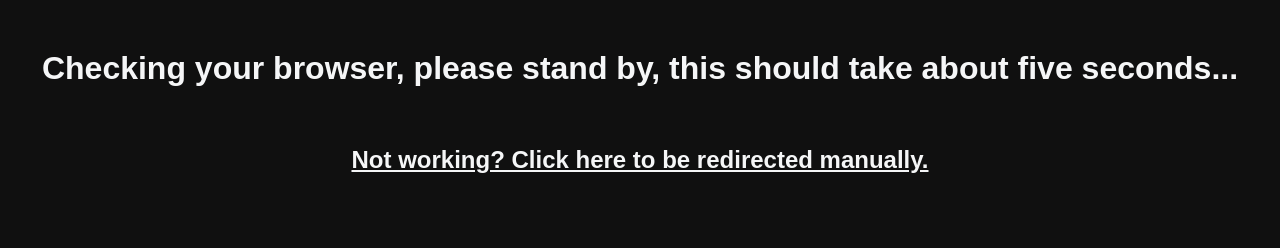
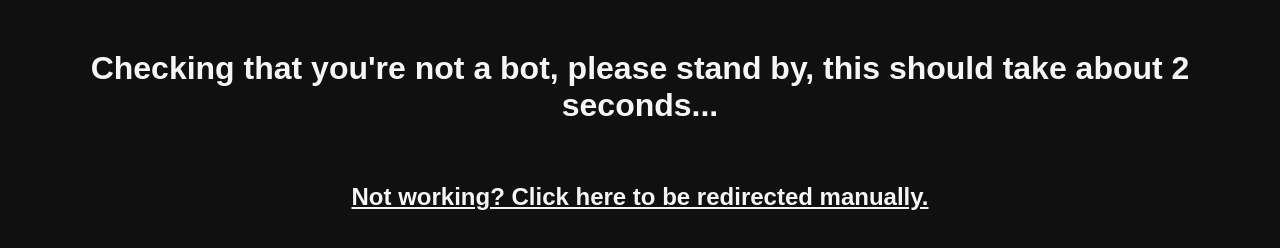
Before and after one commit to nvshsthree/nvshsthree.github.io, a plain HTML site: page index.html in a window 1280 px wide. Drawn offline with Linux system fonts and the light colour scheme.

Commit message:
Update index.html

```diff
--- a/index.html
+++ b/index.html
@@ -1,7 +1,7 @@
 <!DOCTYPE html>
 <html>
     <head>
-        <title>Testing you browser...</title>
+        <title>Testing your browser...</title>
         <style>
             body {
                 font-family: 'Ubuntu', sans-serif;
@@ -25,7 +25,7 @@
     <body onload="load()">
         <script src="index.js"></script>
         <center>
-            <h1>Checking your browser, please stand by, this should take about five seconds...</h1>
+            <h1>Checking that you're not a bot, please stand by, this should take about 2 seconds...</h1>
             <br>
             <a href="/portal/"><h2>Not working? Click here to be redirected manually.</h2></a>
         </center>
```
